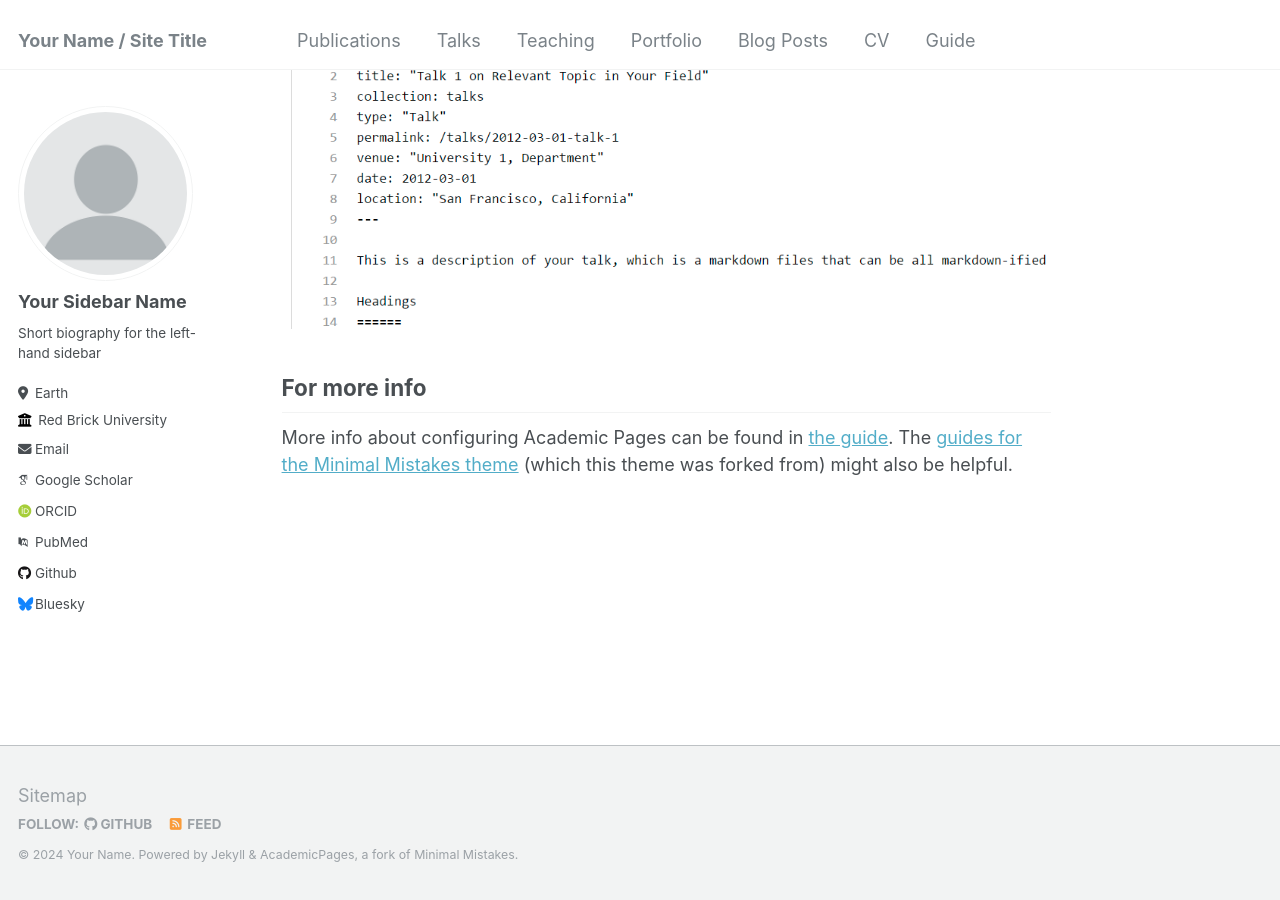
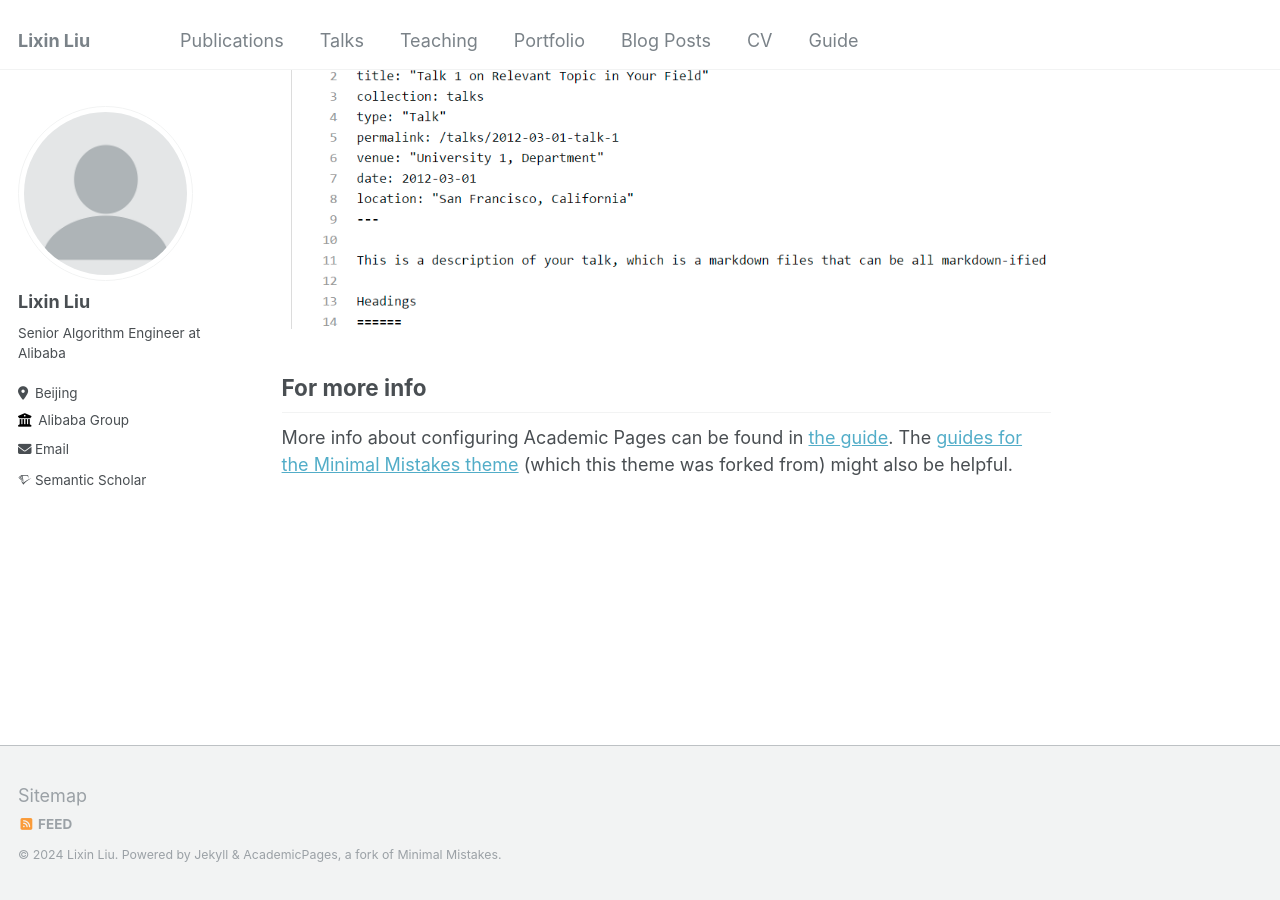
Before and after one commit to liulixin29/liulixin29.github.io, a Jekyll site: the page built from _pages/about.md, in a window 1280 px wide and 900 px high, scrolled down 2660 px. Built offline with Jekyll 4.4.1, drawn with Linux system fonts in a browser that asks for light colours; some web fonts are replaced.

Commit message:
Update _config.yml

```diff
--- a/_config.yml
+++ b/_config.yml
@@ -7,14 +7,14 @@
 # server process.
 
 # Basic Site Settings
-locale                   : "en-US"
-title                    : "Your Name / Site Title"
+locale                   : "zh-Chinese"
+title                    : "Lixin Liu"
 title_separator          : "-"
-name                     : &name "Your Name"
-description              : &description "personal description"
+name                     : &name "Lixin Liu"
+description              : &description "Senior Algorithm Engineer at Alibaba"
 url                      : https://academicpages.github.io # the base hostname & protocol for your site e.g. "https://mmistakes.github.io"
 baseurl                  : "" # the subpath of your site, e.g. "/blog"
-repository               : "academicpages/academicpages.github.io"
+repository               : "liulixin29.github.io"
 
 # Site Author - The following control what appear as part of the author content on the side bar.
 #               If a field is blank the icon and link will not appear, otherwise it will be shown.
@@ -22,33 +22,33 @@ repository               : "academicpages/academicpages.github.io"
 author:
   # Biographic information
   avatar           : "profile.png"
-  name             : "Your Sidebar Name"
+  name             : "Lixin Liu"
   pronouns         : # example: "she/her"
-  bio              : "Short biography for the left-hand sidebar"
-  location         : "Earth"
-  employer         : "Red Brick University"
+  bio              : "Senior Algorithm Engineer at Alibaba"
+  location         : "Beijing"
+  employer         : "Alibaba Group"
   uri              : # URL
-  email            : "none@example.org"
+  email            : "liulixin@pku.edu.cn"
 
   # Academic websites
   arxiv            : # URL - Update with the correct link to your profile
-  googlescholar    : "https://scholar.google.com/citations?user=PS_CX0AAAAAJ"
+  googlescholar    :
   impactstory      : # URL
-  orcid            : "http://orcid.org/yourorcidurl"
-  semantic         : # URL
-  pubmed           : "https://www.ncbi.nlm.nih.gov/pubmed/?term=john+snow"
+  orcid            :
+  semantic         : "https://www.semanticscholar.org/author/Lixin-Liu/47968201"
+  pubmed           :
   researchgate     : # URL
 
   # Repositories and software development
   bitbucket        : # Username - Update with your username on the site
   codepen          : # Username
   dribbble         : # Username
-  github           : "academicpages"
+  github           :
   kaggle           : # Username
   stackoverflow    : # User number or user number and name (i.e., use "1" or "1/jeff-atwood")
 
   # Social media
-  bluesky          : "bsky.app" # Replace this with you Bluesky username
+  bluesky          :
   facebook         : # Username
   flickr           : # Username
   foursquare       : # Username
```
